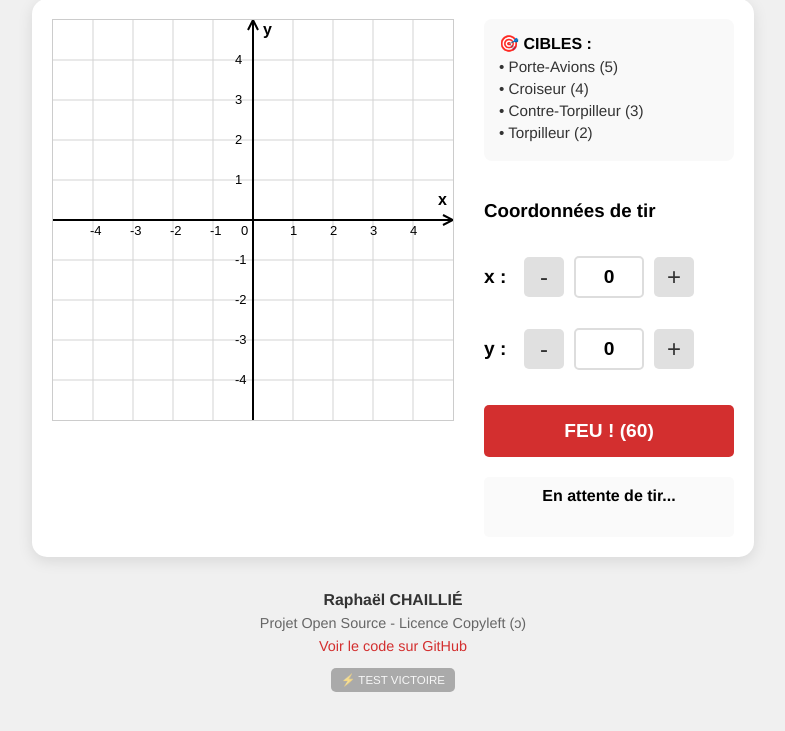
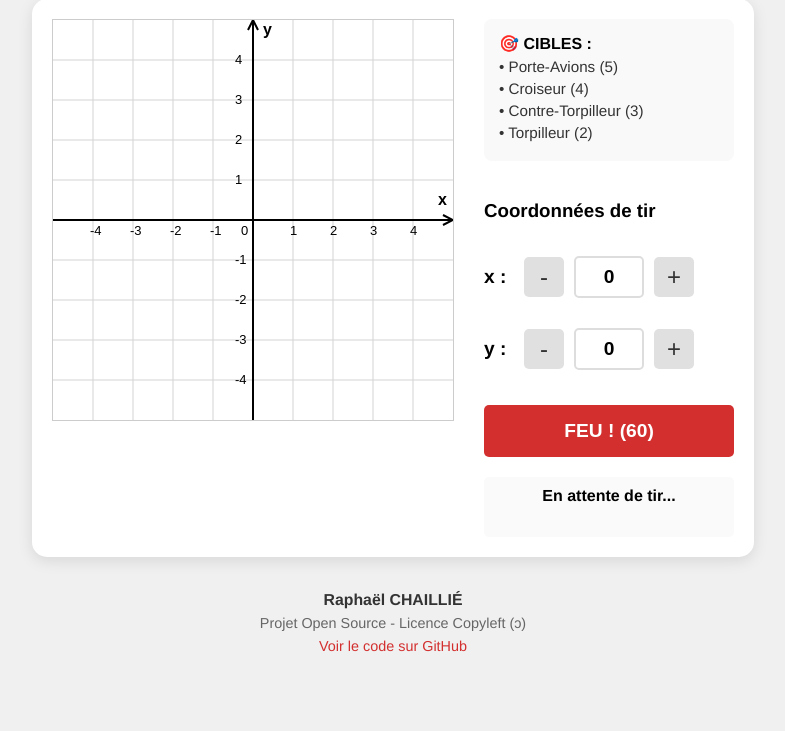
Before and after one commit to Raph81212/bataille-navale, a plain HTML site: page index.html in a window 1280 px wide. Shown: the part 83-814 px from the top of the page, without its empty margins (247-1032 px from the left). Drawn offline with Linux system fonts and the light colour scheme.

Commit message:
Update index.html

```diff
--- a/index.html
+++ b/index.html
@@ -365,7 +365,7 @@
         <a href="https://github.com/Raph81212/bataille-navalle">Voir le code sur GitHub</a>
         <br>
 
-        <button class="btn-cheat" onclick="testVictoire()">⚡ TEST VICTOIRE</button>
+        <button class="btn-cheat" onclick="testVictoire()"hidden>⚡ TEST VICTOIRE</button>
 
     </div>
 
```
